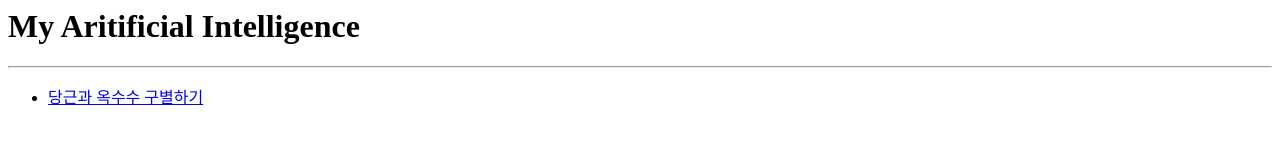
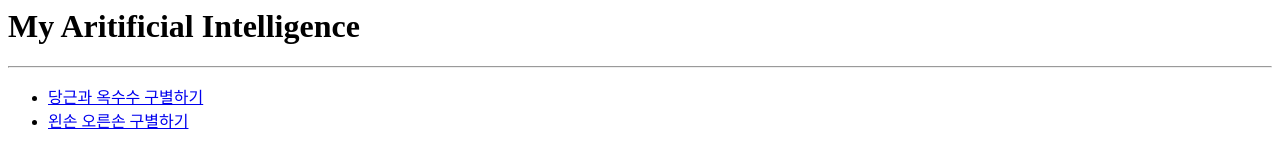
Before and after one commit to CIINY/CIINY.github.io, a plain HTML site: page index.html in a window 1280 px wide. Drawn offline with Linux system fonts and the light colour scheme.

Commit message:
Update index.html

```diff
--- a/index.html
+++ b/index.html
@@ -7,6 +7,7 @@
     <hr>
     <ul>
       <li><a href="https://teachablemachine.withgoogle.com/models/-xRS-gWUp/">당근과 옥수수 구별하기</a></li>
+      <li><a href="https://teachablemachine.withgoogle.com/models/HiMtbeq07/">왼손 오른손 구별하기</a></li>
     </ul>
   </body>
 </html>
```
